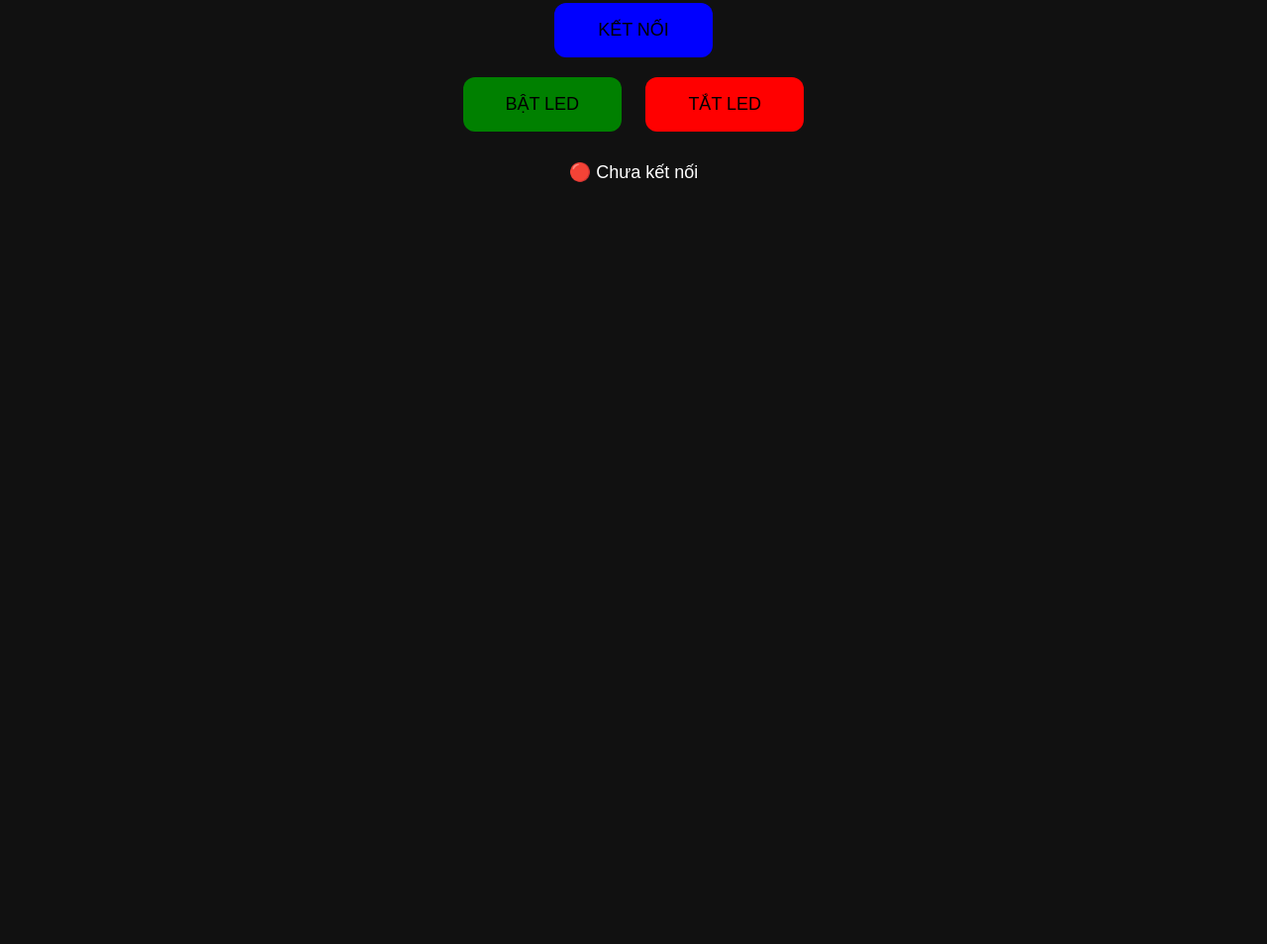
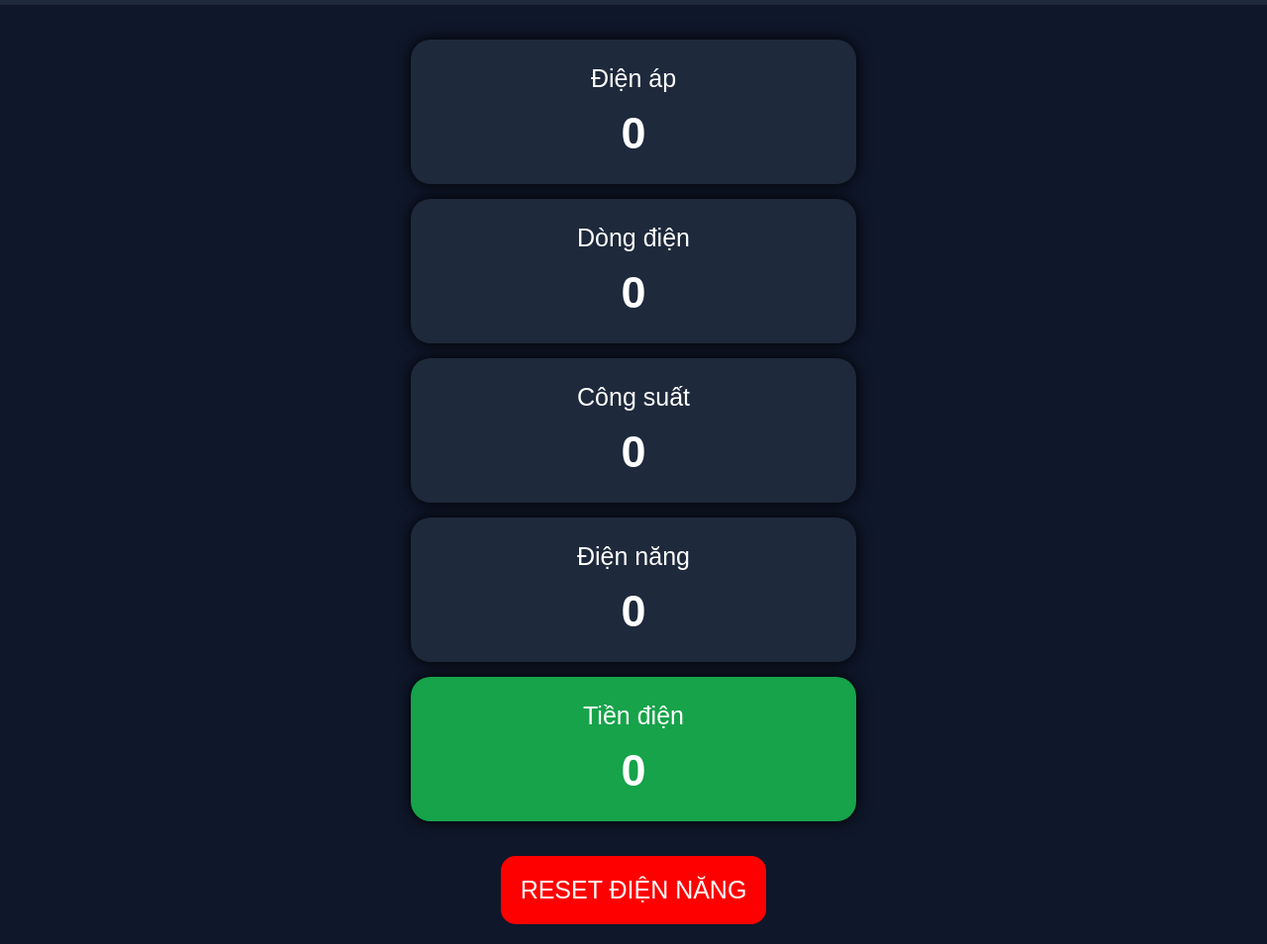
Before and after one commit to Thanhwww-spec/2030, a plain HTML site: page index.html in a window 1280 px wide. Shown: the part 75-1029 px from the top of the page at 99% size. Before the commit the page ends 800 px from the top, so only its background shows below. Drawn offline with Linux system fonts and the light colour scheme; no server answers.

Commit message:
Update index.html

```diff
--- a/index.html
+++ b/index.html
@@ -1,119 +1,164 @@
+<!DOCTYPE html>
+<html lang="vi">
+<head>
 
-<!DOCTYPE html>
-<html>
-<head>
 <meta charset="UTF-8">
-<title>ESP32 Control</title>
+<meta name="viewport" content="width=device-width, initial-scale=1.0">
+
+<title>ĐỒNG HỒ ĐIỆN ONLINE</title>
 
 <style>
-body {
-  font-family: Arial;
-  text-align: center;
-  background: #111;
-  color: white;
-}
-h2 { color: #00ffcc; }
 
-button {
-  width: 160px;
-  height: 55px;
-  margin: 10px;
-  font-size: 18px;
-  border-radius: 12px;
-  border: none;
+body{
+    margin:0;
+    padding:0;
+    background:#0f172a;
+    font-family:Arial;
+    color:white;
+    text-align:center;
 }
 
-.on { background: green; }
-.off { background: red; }
-.connect { background: blue; }
+.header{
+    background:#1e293b;
+    padding:20px;
+    font-size:35px;
+    font-weight:bold;
+}
 
-#status {
-  margin-top: 20px;
-  font-size: 18px;
+.container{
+    padding:20px;
 }
+
+.box{
+    background:#1e293b;
+    margin:15px auto;
+    padding:25px;
+    border-radius:20px;
+    width:90%;
+    max-width:400px;
+    box-shadow:0 0 15px #000;
+}
+
+.title{
+    font-size:25px;
+    margin-bottom:15px;
+}
+
+.value{
+    font-size:45px;
+    font-weight:bold;
+}
+
+.money{
+    background:#16a34a;
+}
+
+.reset{
+    background:red;
+    color:white;
+    border:none;
+    padding:20px;
+    font-size:25px;
+    border-radius:15px;
+    margin-top:20px;
+}
+
 </style>
+
 </head>
 
 <body>
 
-<h2>ESP32-C3 Bluetooth Control</h2>
+<div class="header">
+ĐỒNG HỒ ĐIỆN ONLINE
+</div>
 
-<button class="connect" onclick="connect()">KẾT NỐI</button><br>
+<div class="container">
 
-<button class="on" onclick="sendData('1')">BẬT LED</button>
-<button class="off" onclick="sendData('0')">TẮT LED</button>
+<div class="box">
+<div class="title">Điện áp</div>
+<div class="value" id="voltage">0</div>
+</div>
 
-<p id="status">🔴 Chưa kết nối</p>
+<div class="box">
+<div class="title">Dòng điện</div>
+<div class="value" id="current">0</div>
+</div>
+
+<div class="box">
+<div class="title">Công suất</div>
+<div class="value" id="power">0</div>
+</div>
+
+<div class="box">
+<div class="title">Điện năng</div>
+<div class="value" id="energy">0</div>
+</div>
+
+<div class="box money">
+<div class="title">Tiền điện</div>
+<div class="value" id="money">0</div>
+</div>
+
+<button onclick="resetEnergy()" class="reset">
+RESET ĐIỆN NĂNG
+</button>
+
+</div>
 
 <script>
-let characteristic;
 
-// 🔊 tạo audio 1 lần duy nhất (fix lỗi mất tiếng)
-const audioCtx = new (window.AudioContext || window.webkitAudioContext)();
+const firebaseURL =
+"https://mayvl-bf237-default-rtdb.asia-southeast1.firebasedatabase.app/PZEM.json";
 
-// 🔓 mở khóa âm thanh
-document.addEventListener("click", () => {
-  if (audioCtx.state === "suspended") {
-    audioCtx.resume();
-  }
-});
+async function loadData()
+{
+    try{
 
-function beep(freq = 1000, time = 100) {
-  const osc = audioCtx.createOscillator();
-  const gain = audioCtx.createGain();
+        const response =
+        await fetch(firebaseURL);
 
-  osc.frequency.value = freq;
-  osc.type = "square";
+        const data =
+        await response.json();
 
-  osc.connect(gain);
-  gain.connect(audioCtx.destination);
+        document.getElementById("voltage").innerHTML =
+        data.Voltage + " V";
 
-  osc.start();
+        document.getElementById("current").innerHTML =
+        data.Current + " A";
 
-  setTimeout(() => {
-    osc.stop();
-  }, time);
+        document.getElementById("power").innerHTML =
+        data.Power + " W";
+
+        document.getElementById("energy").innerHTML =
+        data.Energy + " kWh";
+
+        document.getElementById("money").innerHTML =
+        parseInt(data.Money).toLocaleString() + " đ";
+
+    }
+    catch(error)
+    {
+        console.log(error);
+    }
 }
 
-async function connect() {
-  try {
-    beep(800, 100);
-
-    const device = await navigator.bluetooth.requestDevice({
-      filters: [{ name: "ESP32_C3_TEST" }],
-      optionalServices: ["12345678-1234-1234-1234-1234567890ab"]
+async function resetEnergy()
+{
+    await fetch(
+    "https://mayvl-bf237-default-rtdb.asia-southeast1.firebasedatabase.app/PZEM/Reset.json",
+    {
+        method:"PUT",
+        body:"1"
     });
 
-    const server = await device.gatt.connect();
-    const service = await server.getPrimaryService("12345678-1234-1234-1234-1234567890ab");
-    characteristic = await service.getCharacteristic("abcdefab-1234-1234-1234-abcdefabcdef");
-
-    document.getElementById("status").innerText = "🟢 Đã kết nối";
-    beep(1500, 200);
-
-    device.addEventListener('gattserverdisconnected', () => {
-      document.getElementById("status").innerText = "🔴 Mất kết nối";
-    });
-
-  } catch (error) {
-    alert("❌ Lỗi kết nối");
-  }
+    alert("Đã gửi lệnh reset");
 }
 
-async function sendData(value) {
-  beep(1000, 80);
+loadData();
 
-  if (!characteristic) {
-    alert("⚠️ Chưa kết nối!");
-    return;
-  }
+setInterval(loadData, 3000);
 
-  const encoder = new TextEncoder();
-  await characteristic.writeValue(encoder.encode(value));
-
-  document.getElementById("status").innerText =
-    value === "1" ? "💡 LED ĐANG BẬT" : "🌑 LED ĐANG TẮT";
-}
 </script>
 
 </body>
```
